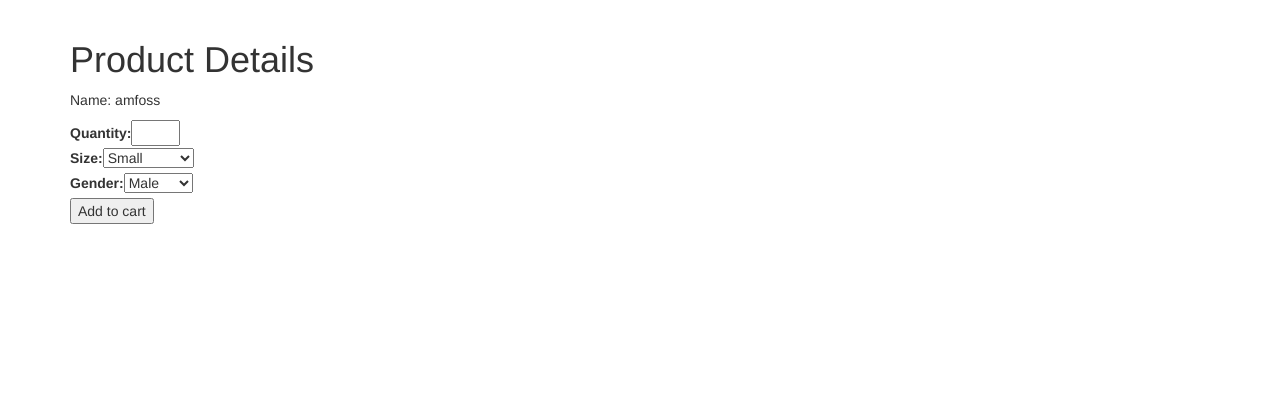
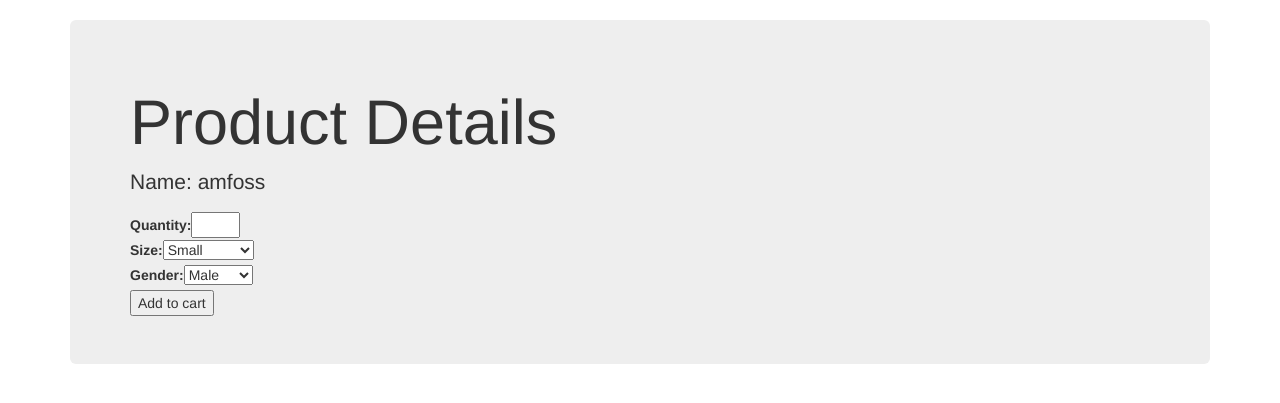
Before and after one commit to iammarco11/amfoss_tshirts, a Django app: page /tshirt/amfoss/ in a window 1280 px wide. Shown: the part 51-454 px from the top of the page. Run offline with Django 3.2, Linux system fonts and the light colour scheme; data comes from the database, SQL or seed files in the repository; both versions use the stored data as it was after the commit; some libraries are stand-ins or nearby versions.

Commit message:
make changes to the html pages

```diff
--- a/templates/tshirt/base.html
+++ b/templates/tshirt/base.html
@@ -22,8 +22,10 @@
       </div>
     </nav>
     <div class="container">
+    <div class="jumbotron">
     {% block body_block %}
     {% endblock %}
     </div>
+    </div>
   </body>
 </html>
--- a/templates/tshirt/product-detail.html
+++ b/templates/tshirt/product-detail.html
@@ -1,6 +1,7 @@
 {% extends 'tshirt/base.html' %}
 
 {% block body_block %}
+
 <h1>Product Details</h1>
 <p>Name: {{ object.name }}</p>
 <form action="" method="POST">
@@ -15,4 +16,5 @@
     {{form.gender.errors}}
     <input type="submit" value="Add to cart">
 </form>
+
 {%endblock%}
```
Also changed, not shown: db.sqlite3.
